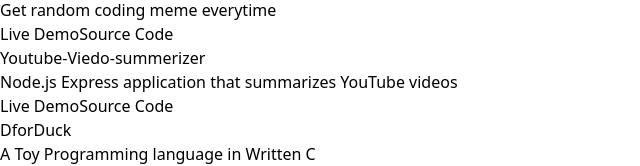
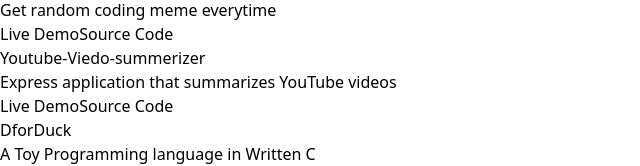
Before and after one commit to Bansnetsajak007/testingPortfolio, a React (Vite) app in the folder NewPortfolio/: page /projects in a window 1280 px wide. Shown: the part 266-432 px from the top of the page, without its empty margins (0-640 px from the left). Built offline with nearby package versions, Linux system fonts and the light colour scheme.

Commit message:
Added new image

```diff
--- a/NewPortfolio/src/components/Home.jsx
+++ b/NewPortfolio/src/components/Home.jsx
@@ -1,6 +1,6 @@
 import React from 'react';
 import { FaGithub } from 'react-icons/fa';
-import image from '../assets/newLuffy.png';
+import image from '../assets/sajakhero.jpg';
 // import NavComponent from './components/NavComponent';
 const Home = () => {
   return (
--- a/NewPortfolio/src/components/Projects.jsx
+++ b/NewPortfolio/src/components/Projects.jsx
@@ -2,7 +2,7 @@
 // Projects.jsx scrolling
 import React from 'react';
 
-const ProjectCard = ({ title, description }) => {
+const ProjectCard = ({ title, description, liveLink, sourceCode }) => {
   return (
     <div className="bg-white rounded-lg shadow-lg p-6 mb-4">
       <h2 className="text-xl font-bold mb-2">{title}</h2>
@@ -10,10 +10,11 @@
       <div className="flex justify-center mt-8">
         <div className="btns">
           <button className="bg-blue-500 hover:bg-blue-600 text-white font-bold py-2 px-4 rounded-md mr-4 transition duration-300">
-            Live Demo
+
+            <a href={liveLink}>Live Demo</a>
           </button>
           <button className="bg-gray-500 hover:bg-gray-600 text-white font-bold py-2 px-4 rounded-md transition duration-300">
-            Source Code
+          <a href={sourceCode}>Source Code</a>
           </button>
         </div>
       </div>
@@ -23,19 +24,19 @@
 
 const Projects = () => {
   const projects = [
-    { title: 'docx2pdf-converter', description: 'npm package that convert docx file to pdf' },
-    { title: 'FileShare', description: 'File Sharing application' },
-    { title: 'Youtube2mp3', description: 'Youtube to mp3 converter using ejs (Embedded JavaScript)  ' },
-    { title: 'CodingMemeAPi', description: 'Get random coding meme everytime' },
-    { title: 'Youtube-Viedo-summerizer', description: 'Node.js Express application that summarizes YouTube videos ' },
-    { title: 'DforDuck', description: 'A Toy Programming language in Written C' },
+    { title: 'docx2pdf-converter', description: 'npm package that convert docx file to pdf', liveLink: 'https://www.npmjs.com/package/docx2pdf-converter?activeTab=readme', sourceCode: 'https://github.com/Bansnetsajak007/docx2pdf-converter' },
+    { title: 'FileShare', description: 'File Sharing application', liveLink: 'https://files-share-five.vercel.app', sourceCode: 'https://github.com/Bansnetsajak007/FilesShare'  },
+    { title: 'Youtube2mp3', description: 'Youtube to mp3 converter using ejs (Embedded JavaScript)  ', liveLink: 'https://audio-downloader.onrender.com/', sourceCode: 'https://github.com/Bansnetsajak007/youtube2mp3'  },
+    { title: 'CodingMemeAPi', description: 'Get random coding meme everytime' , liveLink: 'https://busy-gray-octopus-tux.cyclic.app', sourceCode: 'https://github.com/Bansnetsajak007/CodingMeme_Api'  },
+    { title: 'Youtube-Viedo-summerizer', description: 'Express application that summarizes YouTube videos ', liveLink: 'https://youtube-viedo-summerizer.onrender.com', sourceCode: 'https://github.com/Bansnetsajak007/Youtube-Viedo-summerizer'  },
+    { title: 'DforDuck', description: 'A Toy Programming language in Written C', liveLink: '', sourceCode: 'https://github.com/Bansnetsajak007/DforDuck'  },
   ];
 
   return (
     <div className="min-h-screen overflow-y-auto bg-gradient-to-r from-gray-200 via-gray-300 to-gray-400">
       <div className="max-w-6xl mx-auto mt-8 grid grid-cols-1 md:grid-cols-2 lg:grid-cols-3 gap-8 px-4">
         {projects.map((project, index) => (
-          <ProjectCard key={index} title={project.title} description={project.description} />
+          <ProjectCard key={index} title={project.title} description={project.description} liveLink={project.liveLink} sourceCode={project.sourceCode} />
         ))}
       </div>
     </div>
```
Also changed, not shown: NewPortfolio/src/assets/portfolioME.jpeg (added).
